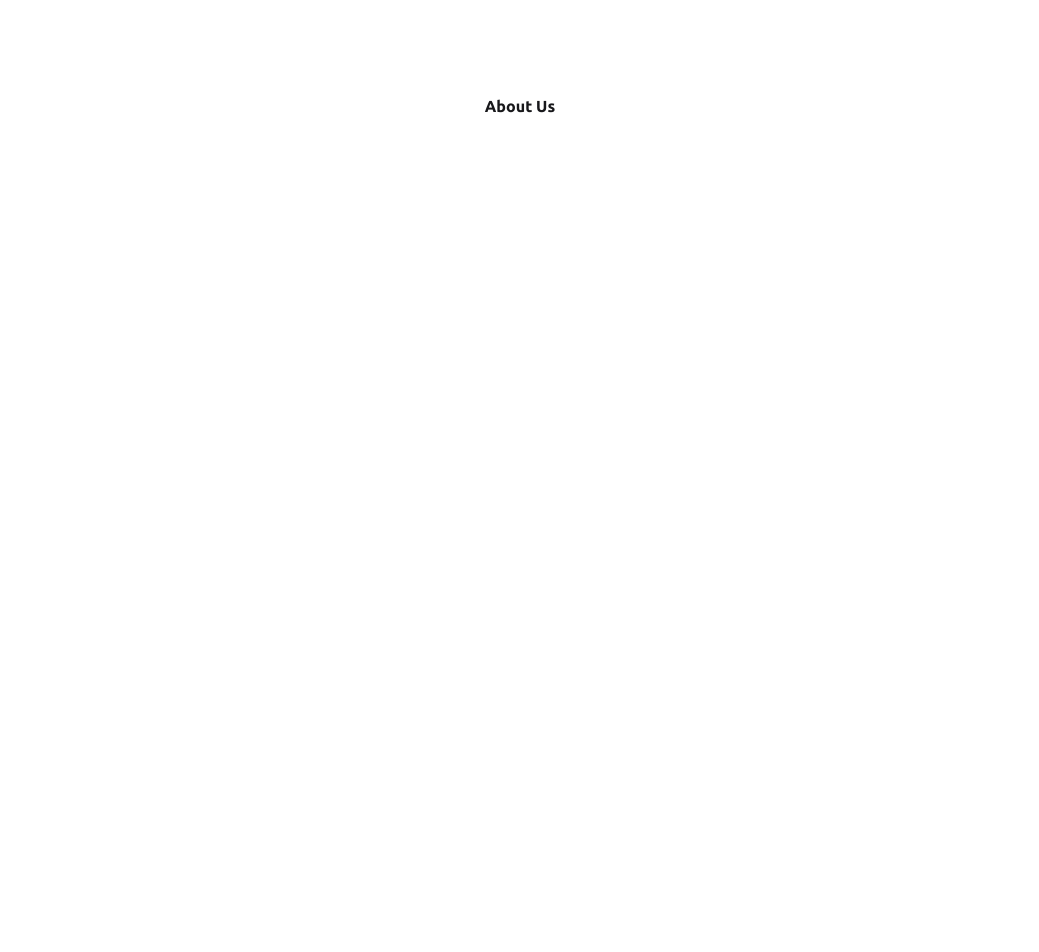
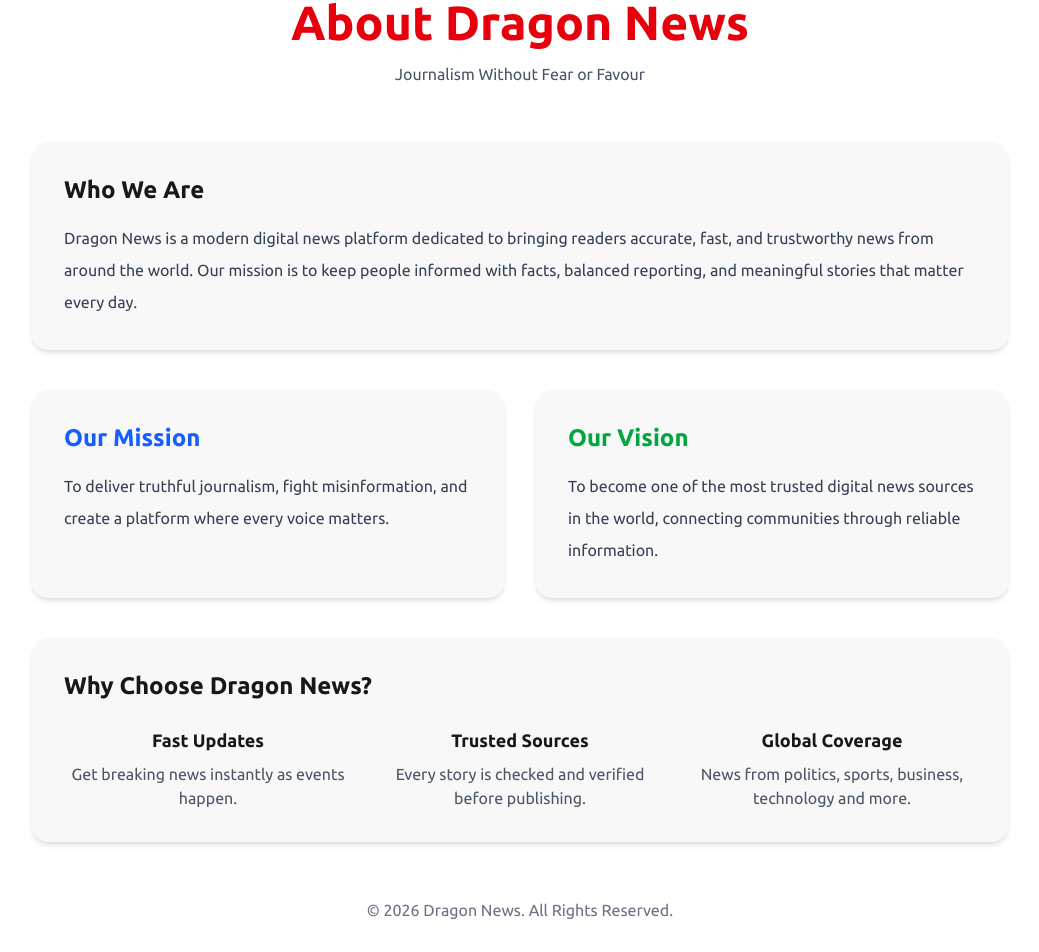
Before and after one commit to SmaahPro/dragon-news-nextjs-betterAuth-mongodb, a Next.js app: page /about-us in a window 1280 px wide. Shown: the part 411-1363 px from the top of the page, without its empty margins (120-1159 px from the left). Before the commit the page ends 800 px from the top, so only its background shows below. Built offline with nearby package versions, Linux system fonts and the light colour scheme.

Commit message:
AboutUsPage

```diff
--- a/src/app/(main)/about-us/page.jsx
+++ b/src/app/(main)/about-us/page.jsx
@@ -1,7 +1,79 @@
 const AboutUs = () => {
     return (
-        <div className='text-center mt-40'>
-            <h1 className='font-bold'> About Us</h1>
+        <div className="max-w-5xl mx-auto px-6 py-16">
+            <div className="text-center mb-14">
+                <h1 className="text-4xl md:text-5xl font-bold text-red-600">
+                    About Dragon News
+                </h1>
+                <p className="mt-4 text-gray-600 max-w-2xl mx-auto">
+                    Journalism Without Fear or Favour
+                </p>
+            </div>
+
+            <div className="bg-base-200 rounded-2xl p-8 shadow-md mb-10">
+                <h2 className="text-2xl font-semibold mb-4">Who We Are</h2>
+                <p className="text-gray-700 leading-8">
+                    Dragon News is a modern digital news platform dedicated to bringing
+                    readers accurate, fast, and trustworthy news from around the world.
+                    Our mission is to keep people informed with facts, balanced reporting,
+                    and meaningful stories that matter every day.
+                </p>
+            </div>
+
+            <div className="grid md:grid-cols-2 gap-8 mb-10">
+                <div className="bg-base-200 rounded-2xl p-8 shadow-md">
+                    <h2 className="text-2xl font-semibold mb-4 text-blue-600">
+                        Our Mission
+                    </h2>
+                    <p className="text-gray-700 leading-8">
+                        To deliver truthful journalism, fight misinformation, and create a
+                        platform where every voice matters.
+                    </p>
+                </div>
+
+                <div className="bg-base-200 rounded-2xl p-8 shadow-md">
+                    <h2 className="text-2xl font-semibold mb-4 text-green-600">
+                        Our Vision
+                    </h2>
+                    <p className="text-gray-700 leading-8">
+                        To become one of the most trusted digital news sources in the world,
+                        connecting communities through reliable information.
+                    </p>
+                </div>
+            </div>
+
+            <div className="bg-base-200 rounded-2xl p-8 shadow-md mb-10">
+                <h2 className="text-2xl font-semibold mb-6">Why Choose Dragon News?</h2>
+
+                <div className="grid md:grid-cols-3 gap-6 text-center">
+                    <div>
+                        <h3 className="font-bold text-lg mb-2">Fast Updates</h3>
+                        <p className="text-gray-600">
+                            Get breaking news instantly as events happen.
+                        </p>
+                    </div>
+
+                    <div>
+                        <h3 className="font-bold text-lg mb-2">Trusted Sources</h3>
+                        <p className="text-gray-600">
+                            Every story is checked and verified before publishing.
+                        </p>
+                    </div>
+
+                    <div>
+                        <h3 className="font-bold text-lg mb-2">Global Coverage</h3>
+                        <p className="text-gray-600">
+                            News from politics, sports, business, technology and more.
+                        </p>
+                    </div>
+                </div>
+            </div>
+
+            <div className="text-center mt-14">
+                <p className="text-gray-500">
+                    © 2026 Dragon News. All Rights Reserved.
+                </p>
+            </div>
         </div>
     );
 };
```
